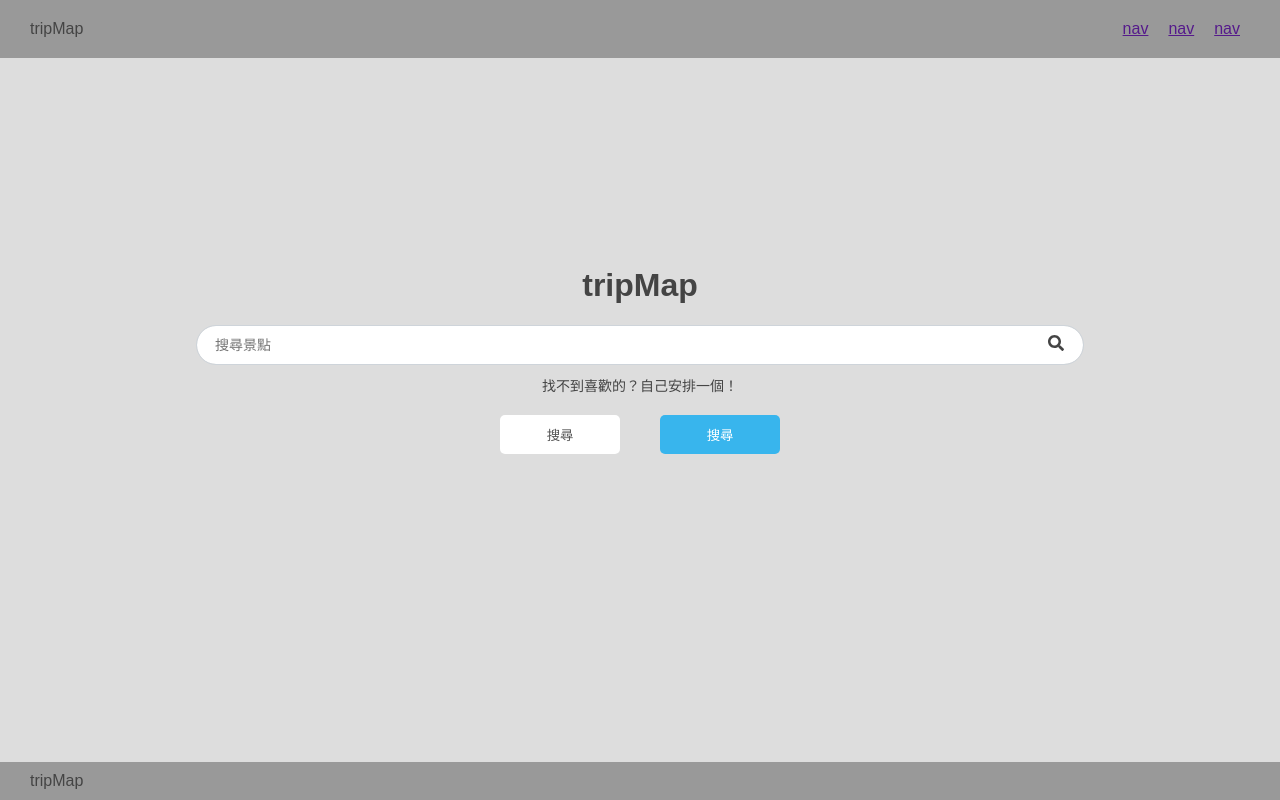
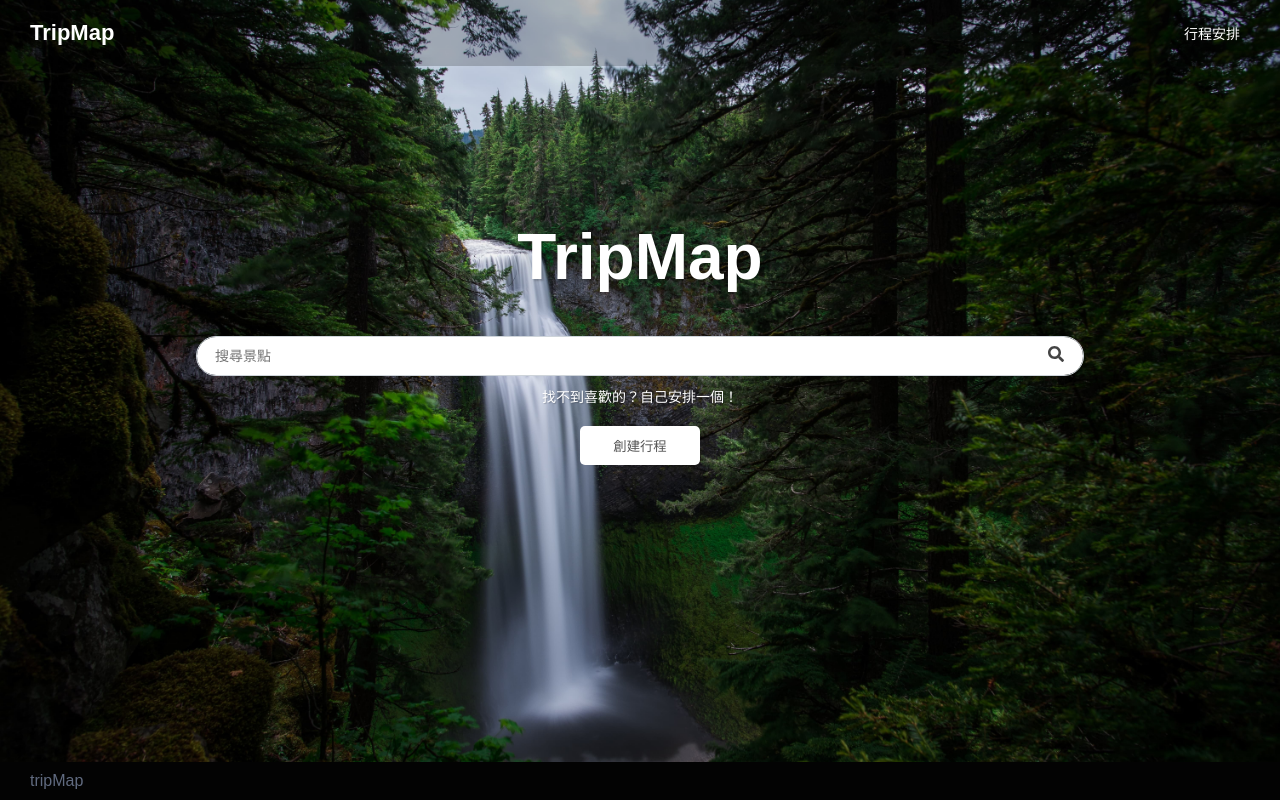
Before and after one commit to YuChing0923/journey-app, a React (Create React App) app: page /map in a window 1280 px wide. Built offline with nearby package versions, Linux system fonts and the light colour scheme.

Commit message:
feat. bg

```diff
--- a/src/assets/scss/main.scss
+++ b/src/assets/scss/main.scss
@@ -8,6 +8,12 @@ body {
   font-family: arial, "Microsoft JhengHei", "微軟正黑體", sans-serif;
   color: #444;
   font-size: 16px;
+}
+
+a {
+  text-decoration: inherit;
+  color: #fff;
+  font-size: 14px;
 }
 
 // common style
@@ -89,13 +95,18 @@ button {
 }
 
 .navbar {
-  background-color: #999;
+  position: absolute;
+  width: 100%;
+  background: rgba(0, 0, 0, .2);
   display: flex;
   justify-content: space-between;
   padding: 0 30px;
 
   .logo{
+    font-size: 22px;
     padding: 20px 0;
+    color: #fff;
+    font-weight: bold;
   }
 
   ul.menu {
@@ -104,6 +115,7 @@ button {
     margin: 0;
     display: flex;
     justify-content: space-around;
+    align-items: center;
     li{
         padding: 20px 10px;
     }
@@ -111,17 +123,11 @@ button {
 }
 
 .main_page {
-  background-color: #ddd;
   height: 550px;
   display: flex;
   align-items: center;
 
   .container {
-
-    .title {
-      width: 100%;
-      text-align: center;
-    }
 
     input.main_search {
       display: block;
@@ -152,27 +158,38 @@ button {
         }
       }
     }
-
-    .sub_title {
-      margin-top: 10px;
-      width: 100%;
-      font-size: 14px;
-      text-align: center;
-    }
   }
 }
 
 .index {
   min-height: 100vh;
   .main_page {
-    height: calc(100vh - 96px);
+    height: calc(100vh - 38px);
+    background: url("./../image/index-background.jpg") center center;
+    background-size: cover;
     .container {
       margin-bottom: 100px;
     }
   }
+  .title {
+    color: #fff;
+    font-size: 64px;
+    text-shadow: 2px 2px 2px rgba(0, 0, 0, 0.2);
+    width: 100%;
+    text-align: center;
+  }
+  .sub_title {
+    margin-top: 10px;
+    width: 100%;
+    font-size: 14px;
+    text-align: center;
+    color: #fff;
+    text-shadow: 1px 1px 1px rgba(0, 0, 0, 0.2);
+  }
 }
 
 footer.footer {
-  background-color: #999;
+  background-color: #030303;
+  color: #606a7f;
   padding: 10px 30px;
 }
--- a/src/components/Index/Index.js
+++ b/src/components/Index/Index.js
@@ -8,16 +8,14 @@ function Index() {
   return (
     <div className="index">
       <nav className="navbar">
-        <div className="logo">tripMap</div>
+        <div className="logo">TripMap</div>
         <ul className="menu">
-          <li><a href="">nav</a></li>
-          <li><a href="">nav</a></li>
-          <li><a href="">nav</a></li>
+          <li><a href="">行程安排</a></li>
         </ul>
       </nav>
       <div className="main_page">
         <div className="container">
-          <h1 className="title">tripMap</h1>
+          <h1 className="title">TripMap</h1>
           <div className="form_control">
             <input type="text" placeholder="搜尋景點" className="main_search" />
             <i className="icon search"><FontAwesomeIcon icon={faSearch} /></i>
@@ -26,8 +24,7 @@ function Index() {
             找不到喜歡的？自己安排一個！
           </div>
           <div className="main_button">
-            <button className="btn cancel">搜尋</button>
-            <button className="btn">搜尋</button>
+            <button className="btn cancel">創建行程</button>
           </div>
         </div>
       </div>
```
Also changed, not shown: src/assets/image/index-background.jpg.
